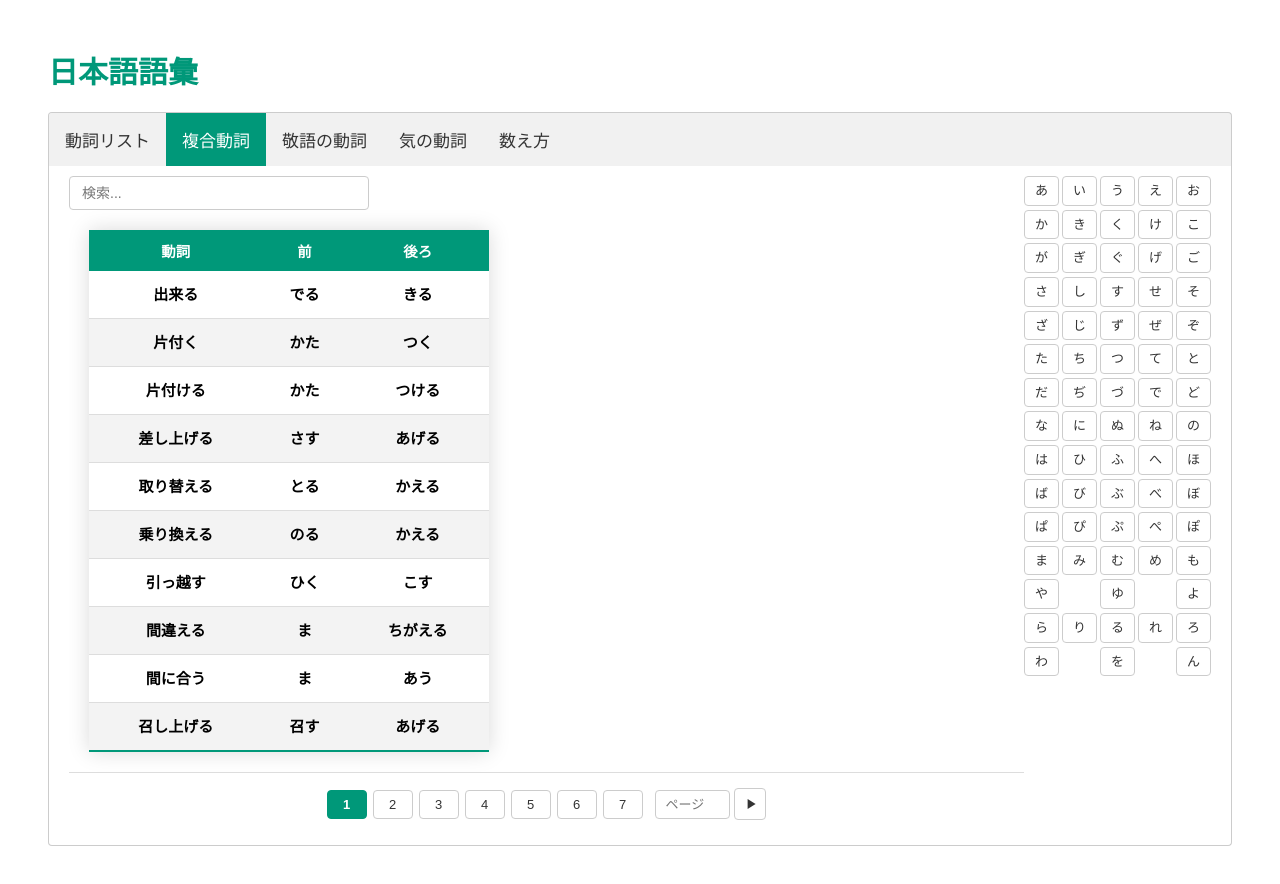
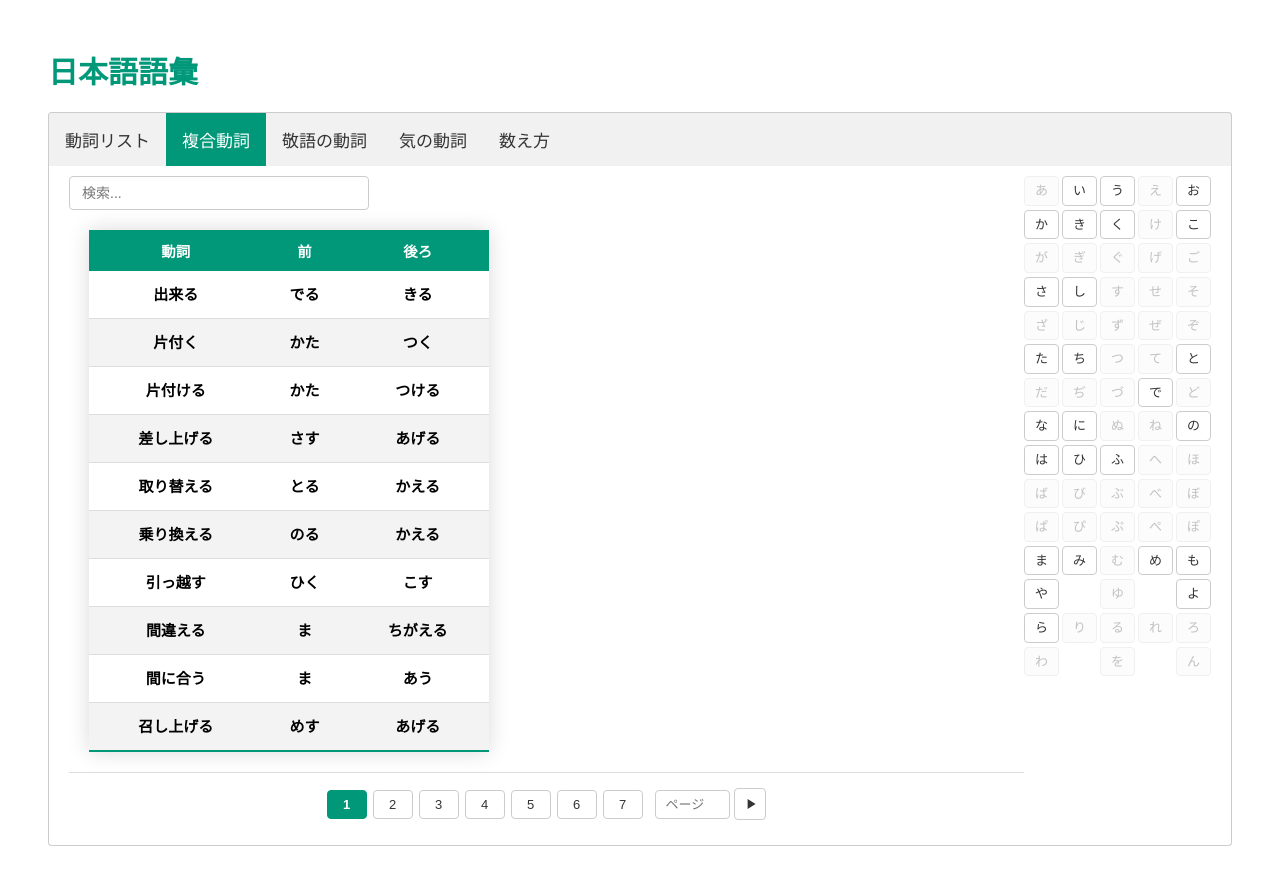
Before and after one commit to JoshuaMChan/japanese_word, a Vue app: page /#verbs in a window 1280 px wide. Both pictures are taken after a click on the button "複合動詞". Shown: the top 884 px of the page. Built offline with nearby package versions, Linux system fonts and the light colour scheme.

Commit message:
disable 50on button

```diff
--- a/src/App.vue
+++ b/src/App.vue
@@ -7,11 +7,12 @@ import CSVTable from "./components/CSVTable.vue";
 interface CSVModuleConfig {
   id: string
   displayName: string
+  gojuuonFilterColumn?: number
 }
 
 // ===== CSV Module List =====
 const csvModules: CSVModuleConfig[] = [
-  { id: 'compound', displayName: '複合動詞' },
+  { id: 'compound', displayName: '複合動詞', gojuuonFilterColumn: 1 },
   { id: 'honorific', displayName: '敬語の動詞' },
   { id: 'ki', displayName: '気の動詞' },
   { id: 'unit', displayName: '数え方' },
@@ -84,6 +85,7 @@ onMounted(() => {
           :id="module.id"
           :displayName="module.displayName"
           :showGojuuon="module.id === csvModules[0].id"
+          :gojuuonFilterColumn="module.gojuuonFilterColumn"
         />
       </div>
     </template>
--- a/src/components/CSVTable.vue
+++ b/src/components/CSVTable.vue
@@ -10,9 +10,13 @@ interface Props {
   id: string
   displayName: string
   showGojuuon?: boolean
+  gojuuonFilterColumn?: number
 }
 
-const props = defineProps<Props>()
+const props = withDefaults(defineProps<Props>(), {
+  showGojuuon: false,
+  gojuuonFilterColumn: 0
+})
 
 const csvData = ref<CSVData>({headers: [], rows: []})
 const loading = ref(true)
@@ -44,11 +48,11 @@ const JUMP_PAGES = 10 // Number of pages to jump when clicking -/+ buttons
 const filteredRows = computed(() => {
   let result = csvData.value.rows
 
-  // Gojuuon filter (filter by first character of first cell)
+  // Gojuuon filter (filter by first character of specified column)
   if (selectedGojuuon.value) {
     result = result.filter(row => {
-      const firstCell = row[0] || ''
-      const normalizedCell = firstCell.replace(/＊/g, '').trim()
+      const filterCell = row[props.gojuuonFilterColumn] || ''
+      const normalizedCell = filterCell.replace(/＊/g, '').trim()
       return normalizedCell.startsWith(selectedGojuuon.value)
     })
   }
@@ -64,6 +68,58 @@ const filteredRows = computed(() => {
   }
 
   return result
+})
+
+// ===== Compute rows filtered by all filters except Gojuuon =====
+// This is used to determine which Gojuuon buttons should be disabled
+const rowsWithoutGojuuonFilter = computed(() => {
+  let result = csvData.value.rows
+
+  // Search filter
+  if (searchQuery.value.trim()) {
+    const query = searchQuery.value.trim().toLowerCase()
+    const kanaQuery = containsRomaji(query) ? romajiToHiragana(query) : query
+
+    result = result.filter(row =>
+      row.some(cell => matchesCellContent(cell, query, kanaQuery))
+    )
+  }
+
+  // Note: Gojuuon filter is intentionally excluded here
+
+  return result
+})
+
+// ===== Compute which Gojuuon characters have results =====
+const gojuuonAvailability = computed(() => {
+  const availability: Record<string, boolean> = {}
+  const GOJUUON_CHARS = [
+    'あ', 'い', 'う', 'え', 'お',
+    'か', 'き', 'く', 'け', 'こ',
+    'が', 'ぎ', 'ぐ', 'げ', 'ご',
+    'さ', 'し', 'す', 'せ', 'そ',
+    'ざ', 'じ', 'ず', 'ぜ', 'ぞ',
+    'た', 'ち', 'つ', 'て', 'と',
+    'だ', 'ぢ', 'づ', 'で', 'ど',
+    'な', 'に', 'ぬ', 'ね', 'の',
+    'は', 'ひ', 'ふ', 'へ', 'ほ',
+    'ば', 'び', 'ぶ', 'べ', 'ぼ',
+    'ぱ', 'ぴ', 'ぷ', 'ぺ', 'ぽ',
+    'ま', 'み', 'む', 'め', 'も',
+    'や', 'ゆ', 'よ',
+    'ら', 'り', 'る', 'れ', 'ろ',
+    'わ', 'を', 'ん',
+  ]
+
+  GOJUUON_CHARS.forEach(char => {
+    availability[char] = rowsWithoutGojuuonFilter.value.some(row => {
+      const filterCell = row[props.gojuuonFilterColumn] || ''
+      const normalizedCell = filterCell.replace(/＊/g, '').trim()
+      return normalizedCell.startsWith(char)
+    })
+  })
+
+  return availability
 })
 
 // ===== Pagination State =====
@@ -210,7 +266,7 @@ onUnmounted(() => {
     <!-- Right: Gojuuon Filter Panel -->
     <aside v-if="showGojuuon" class="layout-sidebar">
       <div class="sidebar-section">
-        <GojuuonPanel v-model="selectedGojuuon" />
+        <GojuuonPanel v-model="selectedGojuuon" :disabled-chars="gojuuonAvailability" />
       </div>
     </aside>
   </div>
--- a/src/components/GojuuonPanel.vue
+++ b/src/components/GojuuonPanel.vue
@@ -3,9 +3,12 @@ import { computed } from 'vue'
 
 interface Props {
   modelValue: string
+  disabledChars?: Record<string, boolean>
 }
 
-const props = defineProps<Props>()
+const props = withDefaults(defineProps<Props>(), {
+  disabledChars: () => ({})
+})
 const emit = defineEmits<{
   'update:modelValue': [value: string]
 }>()
@@ -52,7 +55,11 @@ const toggleGojuuon = (char: string) => {
           :key="char"
           type="button"
           class="gojuuon-btn"
-          :class="{ active: selectedGojuuon === char }"
+          :class="{
+            active: selectedGojuuon === char,
+            disabled: props.disabledChars && props.disabledChars[char] === false
+          }"
+          :disabled="props.disabledChars && props.disabledChars[char] === false"
           @click="toggleGojuuon(char)"
       >
         {{ char }}
@@ -124,8 +131,19 @@ const toggleGojuuon = (char: string) => {
 }
 
 .gojuuon-btn.active {
-  border-color: #009879;
-  background-color: #009879;
-  color: #fff;
+    border-color: #009879;
+    background-color: #009879;
+    color: #fff;
+}
+
+.gojuuon-btn.disabled {
+    opacity: 0.3;
+    cursor: not-allowed;
+    background-color: #f5f5f5;
+}
+
+.gojuuon-btn.disabled:hover {
+    border-color: #ccc;
+    background-color: #f5f5f5;
 }
 </style>
--- a/src/components/VerbTable.vue
+++ b/src/components/VerbTable.vue
@@ -143,6 +143,68 @@ const filteredVocabulary = computed(() => {
   }
 
   return result
+})
+
+// ===== Compute vocabulary filtered by all filters except Gojuuon =====
+// This is used to determine which Gojuuon buttons should be disabled
+const vocabularyWithoutGojuuonFilter = computed(() => {
+  let result = vocabulary
+
+  // Search filter
+  if (searchQuery.value.trim()) {
+    const query = searchQuery.value.trim().toLowerCase()
+    const kanaQuery = containsRomaji(query) ? romajiToHiragana(query) : query
+    result = result.filter(v => matchesSearchQuery(v, query, kanaQuery))
+  }
+
+  // Conjugation class filter
+  if (selectedConjClass.value) {
+    result = result.filter(v => v.conjClass === selectedConjClass.value)
+  }
+
+  // Transitivity filter
+  if (selectedTransitivity.value) {
+    result = result.filter(v => matchesTransitivity(v, selectedTransitivity.value))
+  }
+
+  // Accent filter
+  if (selectedAccent.value) {
+    result = result.filter(v => v.accent.includes(selectedAccent.value))
+  }
+
+  // Note: Gojuuon filter is intentionally excluded here
+
+  return result
+})
+
+// ===== Compute which Gojuuon characters have results =====
+const gojuuonAvailability = computed(() => {
+  const availability: Record<string, boolean> = {}
+  const GOJUUON_CHARS = [
+    'あ', 'い', 'う', 'え', 'お',
+    'か', 'き', 'く', 'け', 'こ',
+    'が', 'ぎ', 'ぐ', 'げ', 'ご',
+    'さ', 'し', 'す', 'せ', 'そ',
+    'ざ', 'じ', 'ず', 'ぜ', 'ぞ',
+    'た', 'ち', 'つ', 'て', 'と',
+    'だ', 'ぢ', 'づ', 'で', 'ど',
+    'な', 'に', 'ぬ', 'ね', 'の',
+    'は', 'ひ', 'ふ', 'へ', 'ほ',
+    'ば', 'び', 'ぶ', 'べ', 'ぼ',
+    'ぱ', 'ぴ', 'ぷ', 'ぺ', 'ぽ',
+    'ま', 'み', 'む', 'め', 'も',
+    'や', 'ゆ', 'よ',
+    'ら', 'り', 'る', 'れ', 'ろ',
+    'わ', 'を', 'ん',
+  ]
+
+  GOJUUON_CHARS.forEach(char => {
+    availability[char] = vocabularyWithoutGojuuonFilter.value.some(
+      v => v.kanaStart.startsWith(char)
+    )
+  })
+
+  return availability
 })
 
 // ===== Pagination State =====
@@ -481,7 +543,7 @@ const shouldHide = (v: Verb): boolean => {
       <div class="sidebar-sections-row">
         <!-- Gojuuon Filter Panel -->
         <div class="sidebar-section">
-          <GojuuonPanel v-model="selectedGojuuon" />
+          <GojuuonPanel v-model="selectedGojuuon" :disabled-chars="gojuuonAvailability" />
         </div>
 
         <!-- Conjugation form control panel -->
```
Also changed, not shown: src/assets/csvs/compound.csv.
